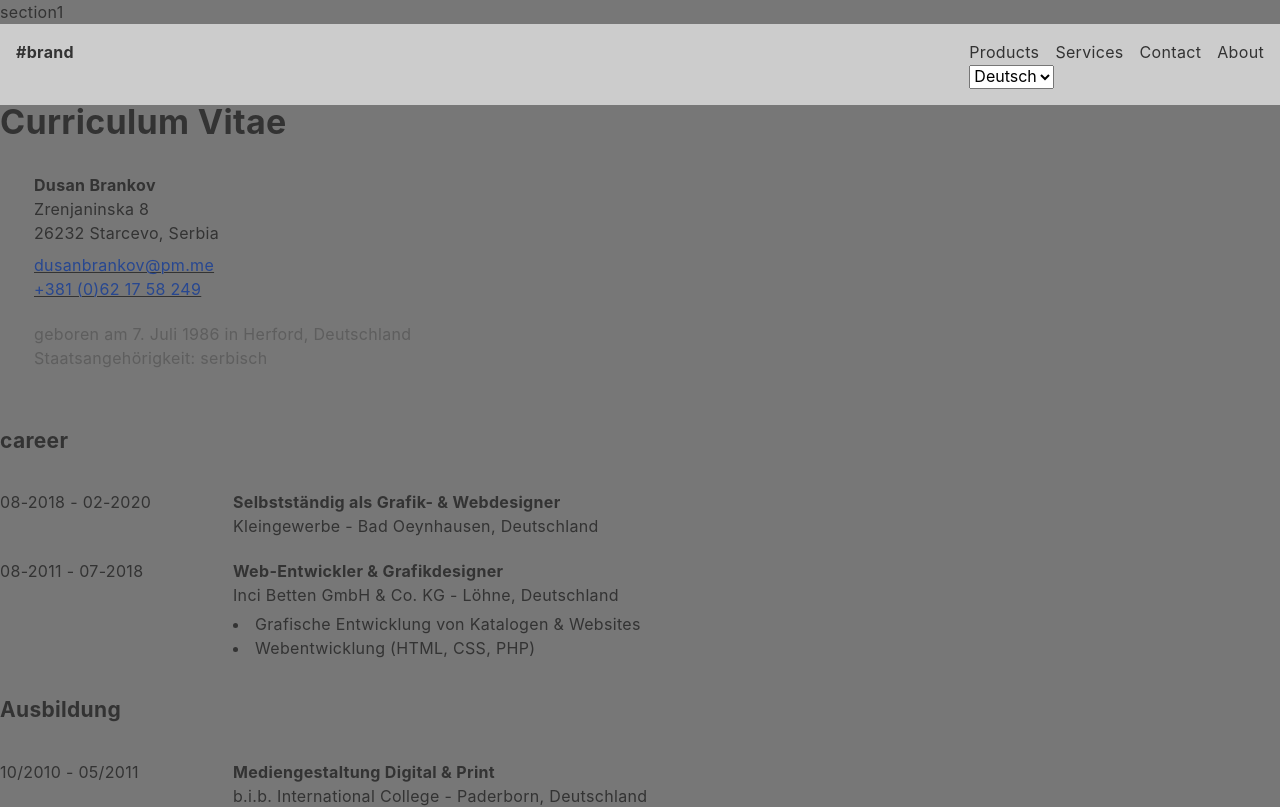
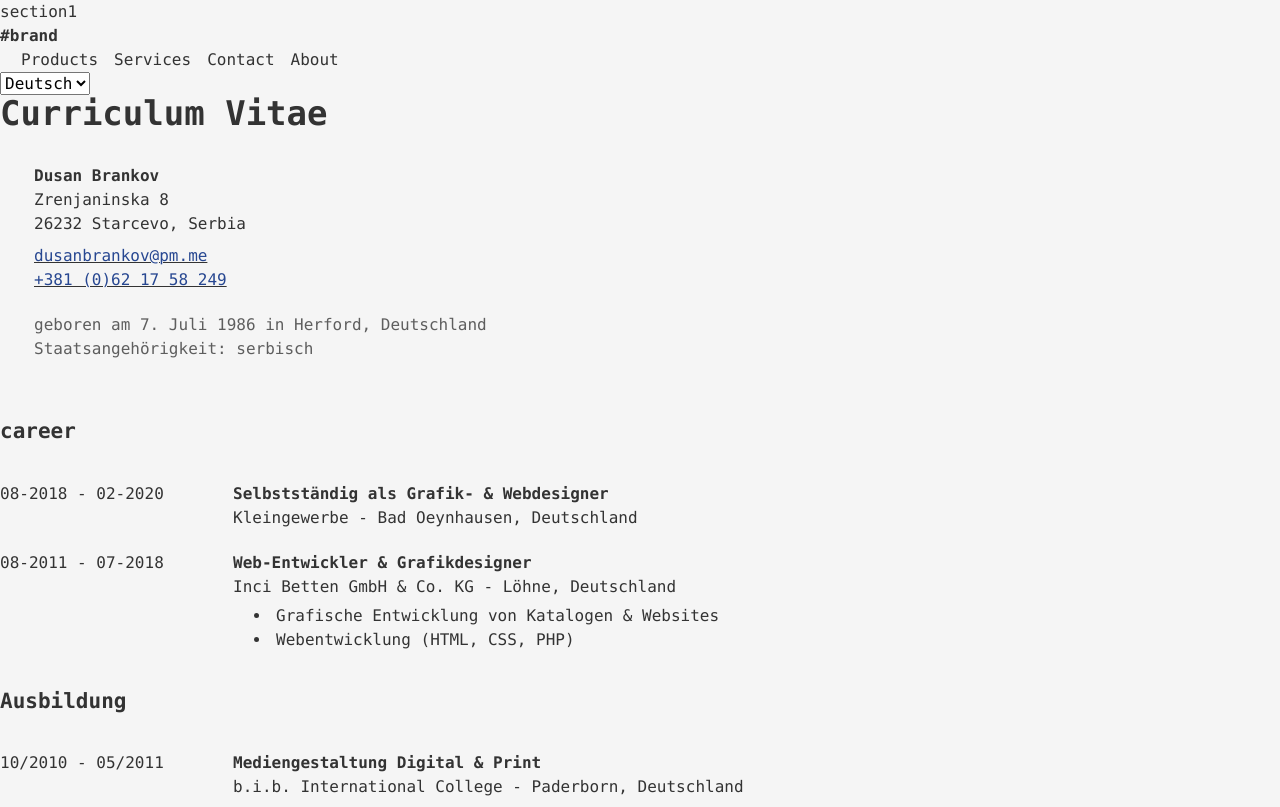
Before and after one commit to dusanbrankov/resume, a React (Vite) app: page / in a window 1280 px wide. Shown: the top 807 px of the page. Built offline with nearby package versions, Linux system fonts and the light colour scheme; a web font is replaced by a local one.

Commit message:
Add styles

```diff
--- a/src/assets/styles/base/global.scss
+++ b/src/assets/styles/base/global.scss
@@ -1,13 +1,31 @@
 body {
-  font-family: 'Inter', sans-serif;
+  font-family: Roboto Mono, SFMono-Regular, Menlo, Monaco, Consolas, Liberation Mono, Courier New, monospace;
   line-height: 1.5;
-  color: #333;
-  letter-spacing: 0.02em;
-  background-color: #777;
+  color: var(--text-color);
+  letter-spacing: 0;
+  background-color: var(--page-bg-color);
+}
+
+::selection {
+  color: var(--page-bg-color);
+  background-color: var(--text-color);
+}
+
+html {
+  scrollbar-color: var(--black) var(--grey-shade-2);
+}
+
+a {
+  color: inherit;
+  text-decoration: none;
+}
+
+ul {
+  padding-left: 21px;
 }
 
 /* sticky footer */
-#root {
+/* #root {
   display: flex;
   flex-direction: column;
   height: 100%;
@@ -15,4 +33,4 @@ body {
   & > footer {
     margin-top: auto;
   }
-}
+} */
--- a/src/assets/styles/base/root.scss
+++ b/src/assets/styles/base/root.scss
@@ -1,3 +1,10 @@
 :root {
+  --white: whitesmoke;
+  --black: #1c1c1c;
+  --grey-shade-1: hsl(0, 0%, 37%);
+  --grey-shade-2: hsl(0, 0%, 76%);
+  --page-bg-color: var(--white);
+  --text-color: #333;
+  --link-color: hsl(222, 58%, 36%);
   --wrapper-padding: max(3.5vw, 20px);
 }
--- a/src/assets/styles/components/site-header.scss
+++ b/src/assets/styles/components/site-header.scss
@@ -1,15 +1,10 @@
 $viewport-s: 37.5em;
 
-#root > header {
+.site-header {
   display: flex;
   justify-content: space-between;
-  background-color: #ccc;
-  padding: 1rem;
-
-  a {
-    color: inherit;
-    text-decoration: none;
-  }
+  margin: 21px 0 144px;
+  align-items: center;
 }
 
 .logo {
```
